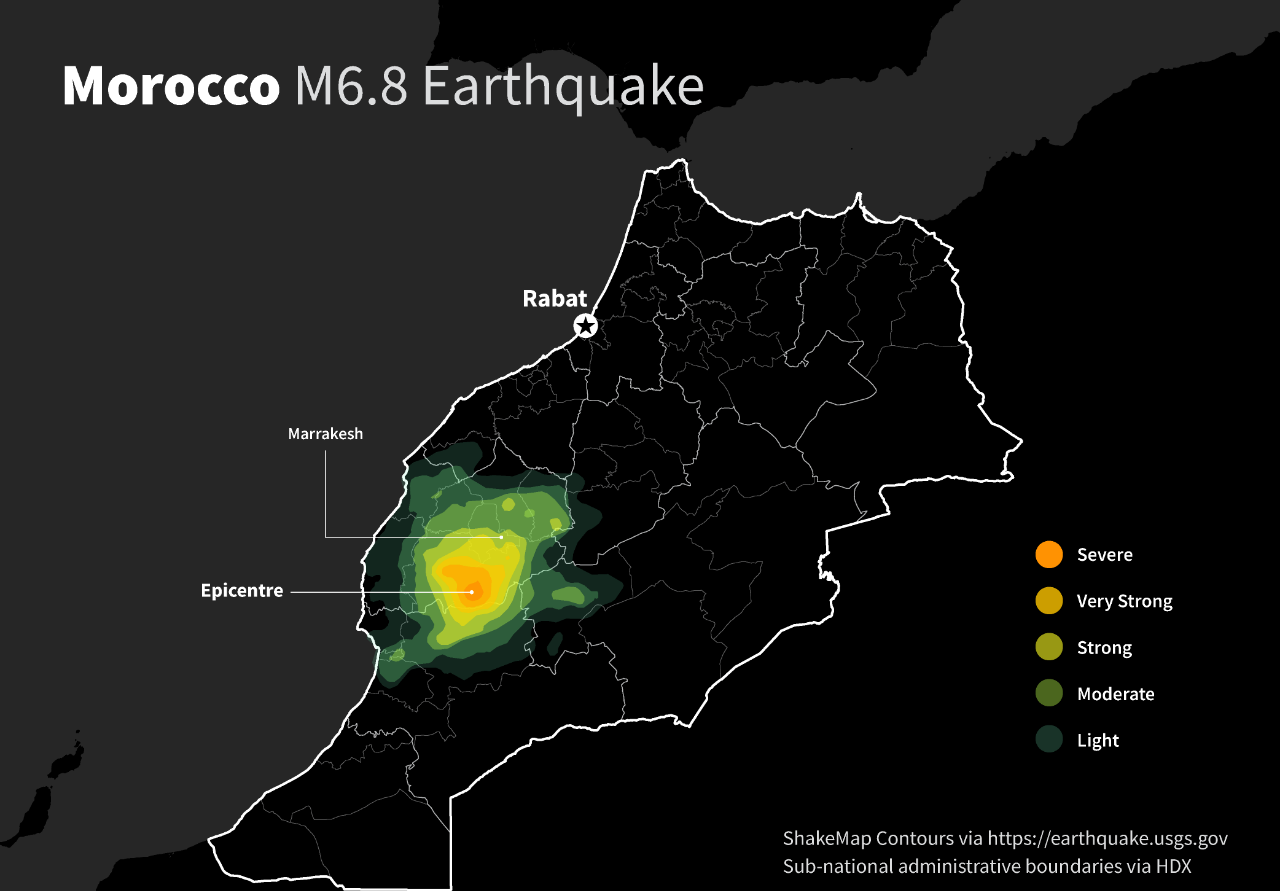
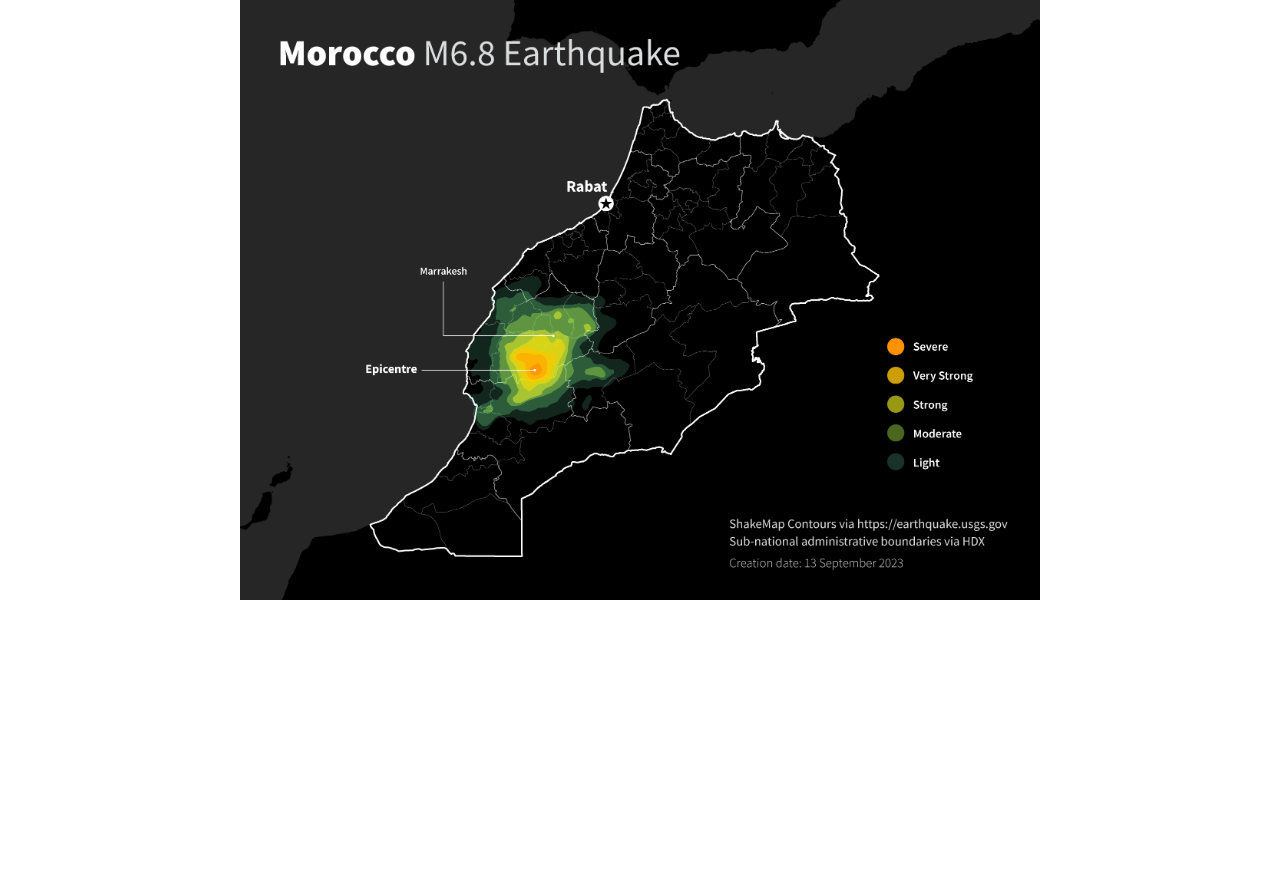
Before and after one commit to OCHA-DAP/viz-morocco-earthquake, a plain HTML site: page index.html in a window 1280 px wide. Shown: the top 891 px of the page. After the commit the page ends 800 px from the top, so only its background shows below. Drawn offline with Linux system fonts and the light colour scheme.

Commit message:
adjust size

```diff
--- a/index.html
+++ b/index.html
@@ -8,9 +8,11 @@
     <style>
       body {
         margin: 0;
+        text-align: center;
       }
       img {
-        width: 100%;
+        height: 600px;
+        width: auto;
       }
     </style>
   </head>
```
